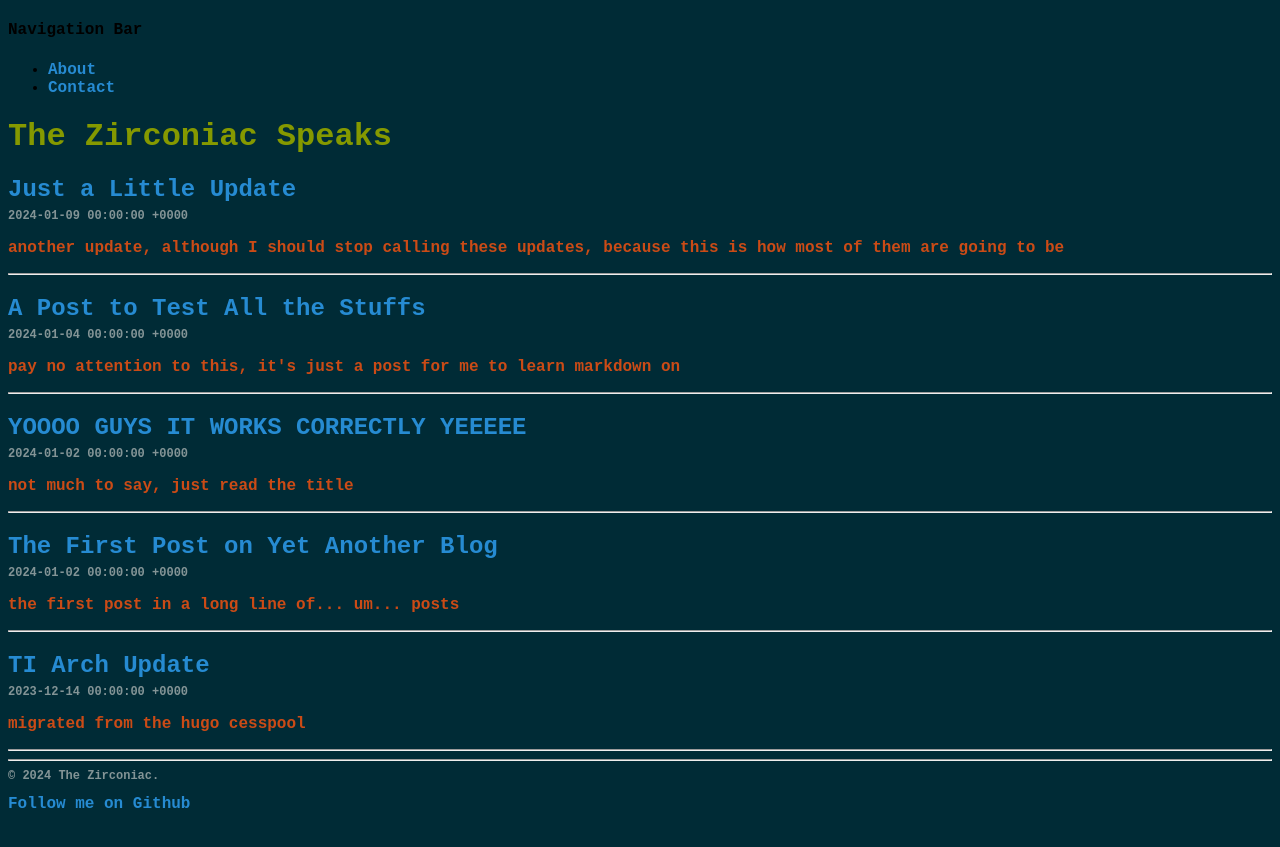
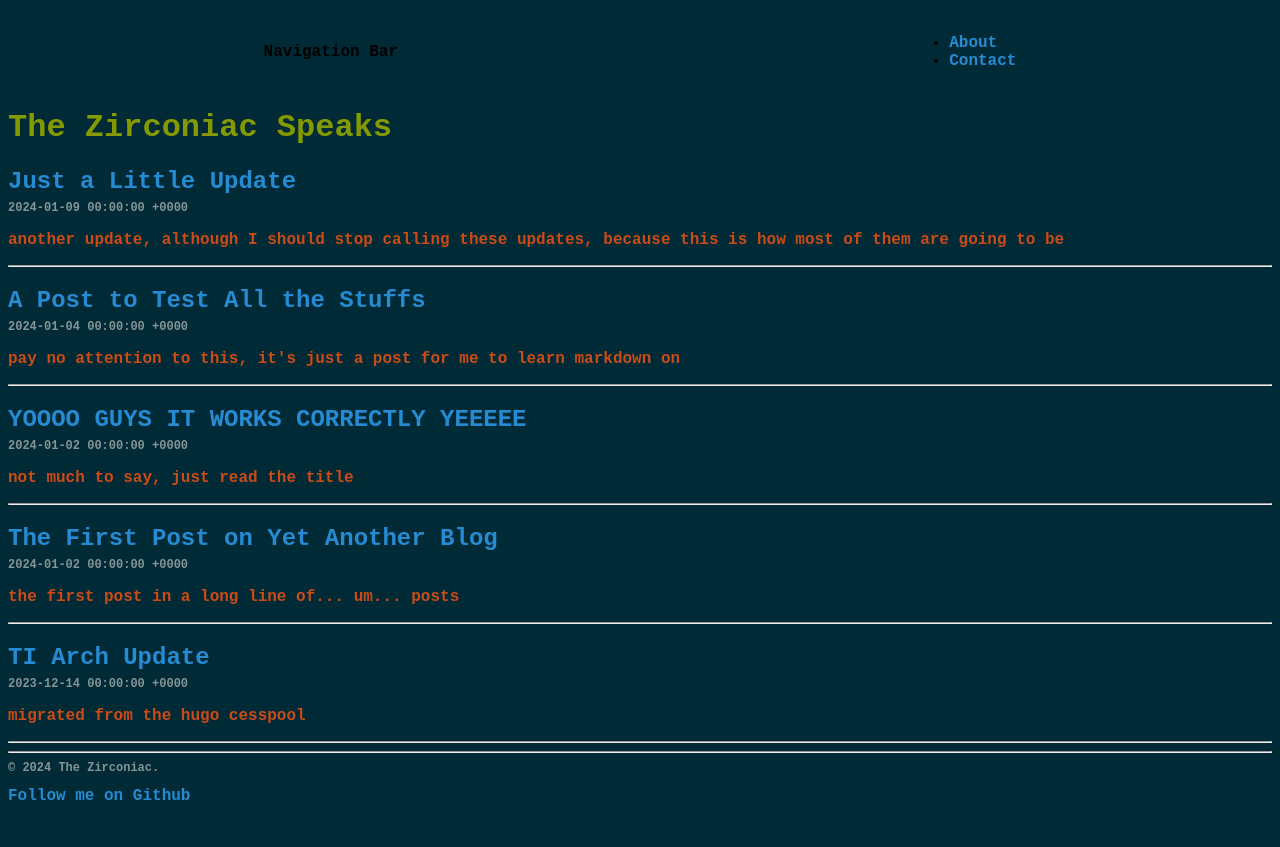
Before and after one commit to ZirconiaCubed3v2/ZirconiaCubed3v2.github.io, a Jekyll site: the page built from index.html, in a window 1280 px wide. Shown: the top 847 px of the page. Built offline with Jekyll 4.4.1, drawn with Linux system fonts in a browser that asks for light colours; some web fonts are replaced; the list of posts is cut into pages by our own code.

Commit message:
trying out some navbar stuff

```diff
--- a/css/style.css
+++ b/css/style.css
@@ -11,6 +11,13 @@ p {
 a {
   color: #268bd2;
   text-decoration: none;
+}
+nav {
+  display: flex;
+  justify-content: space-around;
+  align-items: center;
+  min-height: 8vh;
+  font-family: 'Cousine', monospace;
 }
 #heading {
   color: #268bd2;
```
